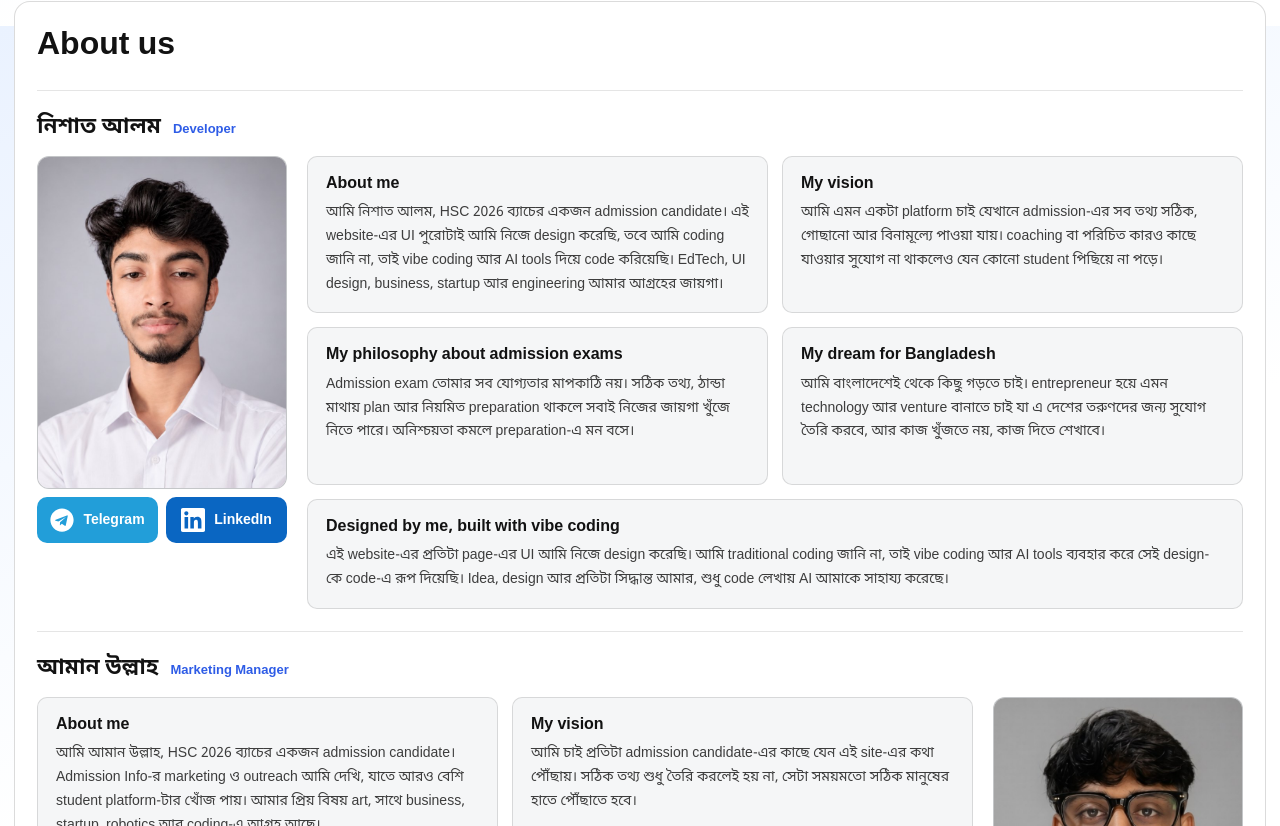
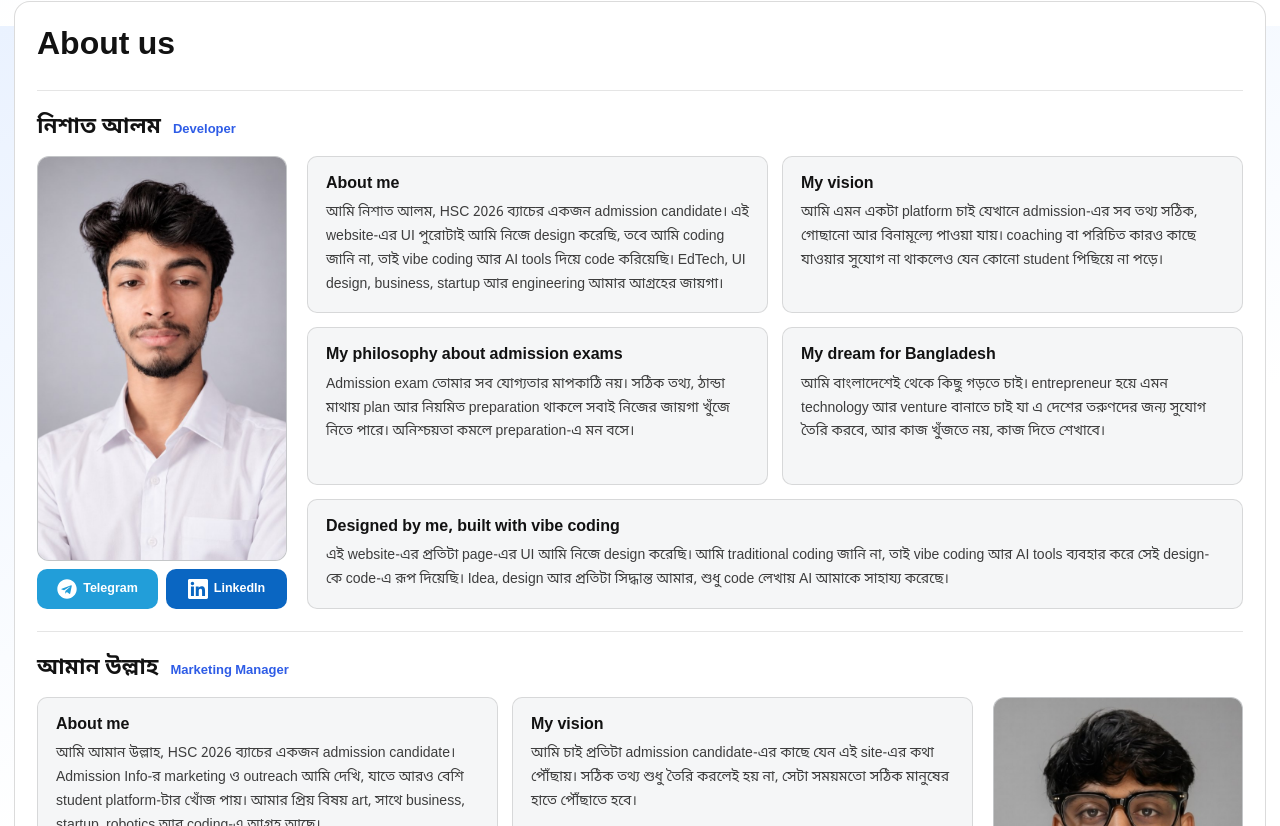
Before and after one commit to nishat-jihad/Admission-info, a Next.js app in the folder chance-hobe-ki/: page /about in a window 1280 px wide. Shown: the part 774-1600 px from the top of the page. Built offline with nearby package versions, Linux system fonts and the light colour scheme.

Commit message:
Update globals.css

```diff
--- a/chance-hobe-ki/src/app/globals.css
+++ b/chance-hobe-ki/src/app/globals.css
@@ -2027,13 +2027,17 @@ main.about-page .general-back-btn {
   gap: 8px;
 }
 .ab-photo {
+  position: relative;
+  flex: 1;
+  min-height: 260px;
   border-radius: 12px;
   overflow: hidden;
   border: 1px solid rgba(0, 0, 0, 0.14);
-  aspect-ratio: 3 / 4;
   background: #e4e6e9;
 }
 .ab-photo img {
+  position: absolute;
+  inset: 0;
   width: 100%;
   height: 100%;
   object-fit: cover;
@@ -2054,13 +2058,13 @@ main.about-page .general-back-btn {
   display: flex;
   align-items: center;
   justify-content: center;
-  gap: 9px;
-  padding: 11px 12px;
+  gap: 6px;
+  padding: 10px 8px;
   border-radius: 10px;
   color: #fff;
   text-decoration: none;
   font-weight: 600;
-  font-size: 14px;
+  font-size: 12.5px;
   min-width: 0;
   transition: filter 0.15s ease;
 }
@@ -2068,14 +2072,12 @@ main.about-page .general-back-btn {
   filter: brightness(0.92);
 }
 .ab-social svg {
-  width: 24px;
-  height: 24px;
+  width: 20px;
+  height: 20px;
   flex: none;
   fill: #fff;
 }
 .ab-social span {
-  overflow: hidden;
-  text-overflow: ellipsis;
   white-space: nowrap;
 }
 .ab-social-facebook .ab-ico-fg {
@@ -2130,14 +2132,19 @@ main.about-page .general-back-btn {
     width: min(100%, 320px);
     margin: 0 auto;
   }
+  .ab-photo {
+    flex: none;
+    min-height: 0;
+    aspect-ratio: 3 / 4;
+  }
   .ab-social {
-    padding: 9px 10px;
-    font-size: 13px;
-    gap: 6px;
+    padding: 9px 6px;
+    font-size: 12.5px;
+    gap: 5px;
   }
   .ab-social svg {
-    width: 20px;
-    height: 20px;
+    width: 18px;
+    height: 18px;
   }
 }
 
```
